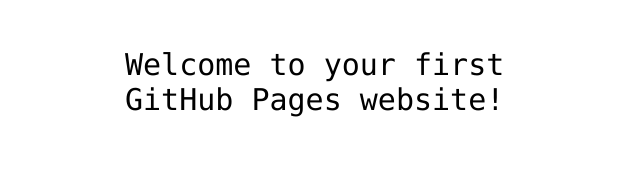
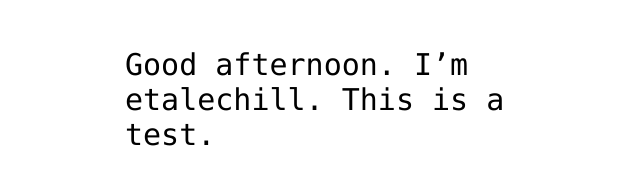
Before and after one commit to EtaleChill/etalechill.github.io, a plain HTML site: page index.html in a window 1280 px wide. Shown: the part 341-526 px from the top of the page, without its empty margins (315-955 px from the left). Drawn offline with Linux system fonts and the light colour scheme.

Commit message:
added introduction

```diff
--- a/index.html
+++ b/index.html
@@ -12,7 +12,7 @@
 <img src="https://octodex.github.com/images/daftpunktocat-thomas.gif" id="octocat" alt="octocat-gif" />
 
 <!-- Change this code here by copy and pasting your template on line 15 -->
-<p>Welcome to your first GitHub Pages website!</p>
+<p>Good afternoon. I’m etalechill. This is a test.</p>
 
 </body>
 </html>
```
